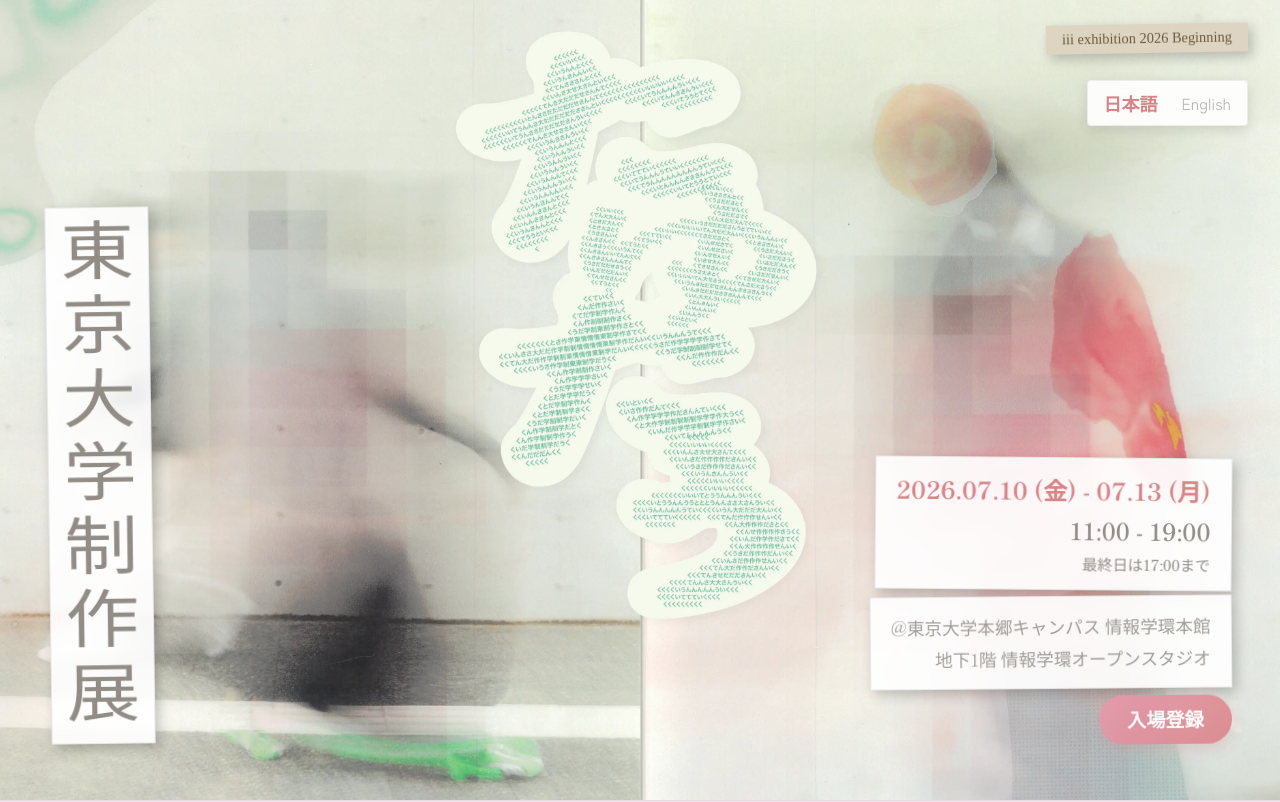
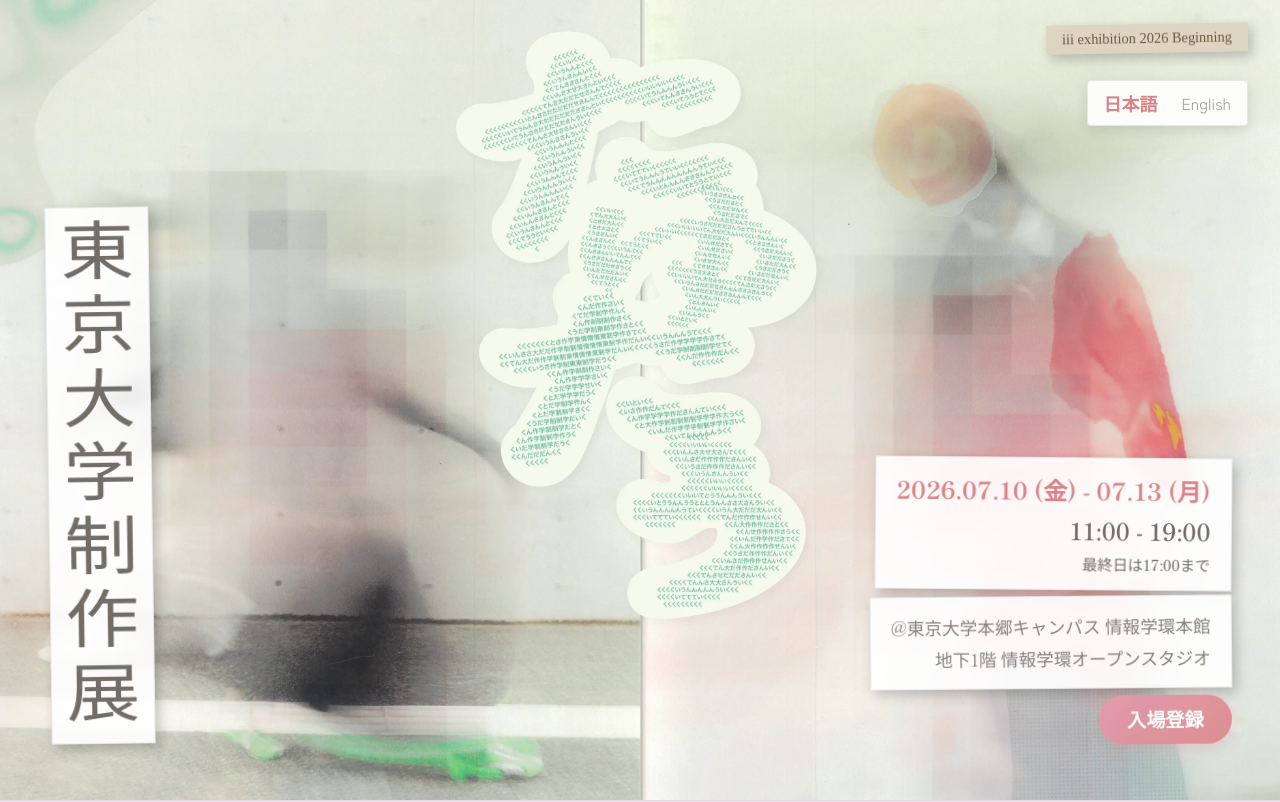
Before and after one commit to mixtugu/UTokyo-iiiexhibition-2026-7, a Next.js app: page / in a window 1280 px wide. Shown: the top 802 px of the page. Built offline with nearby package versions, Linux system fonts and the light colour scheme; a web font is replaced by a local one.

Commit message:
Update font color
Update font color

```diff
--- a/app/globals.css
+++ b/app/globals.css
@@ -3,9 +3,9 @@
 
 @theme {
   --color-background: #F7F0F0;
-  --color-foreground: #918C86;
+  --color-foreground: #726D67;
   --color-muted: #ffffff;
-  --color-accent: #918C86;
+  --color-accent: #726D67;
   --color-pink: #DA8387;
   --color-green: #96D2BB;
   --font-playpen-sans: "Playpen Sans", cursive;
```
